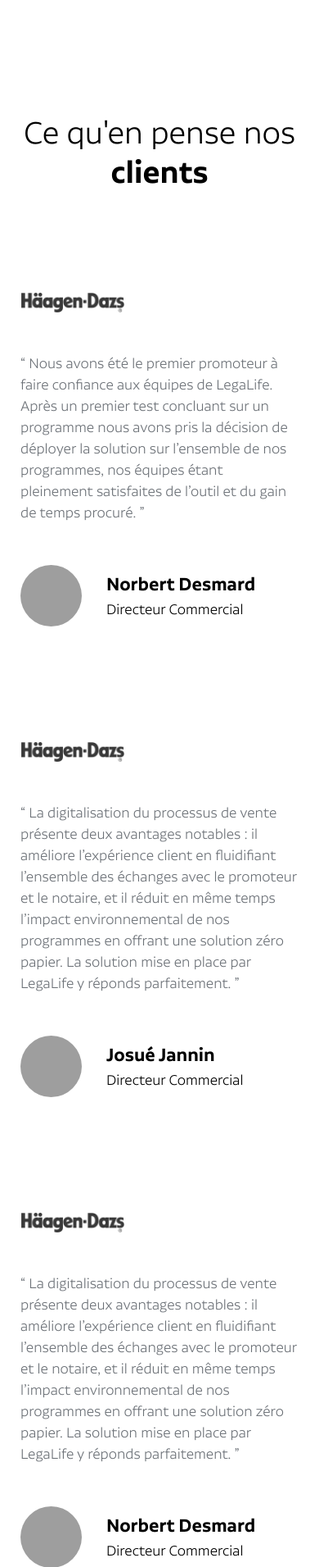
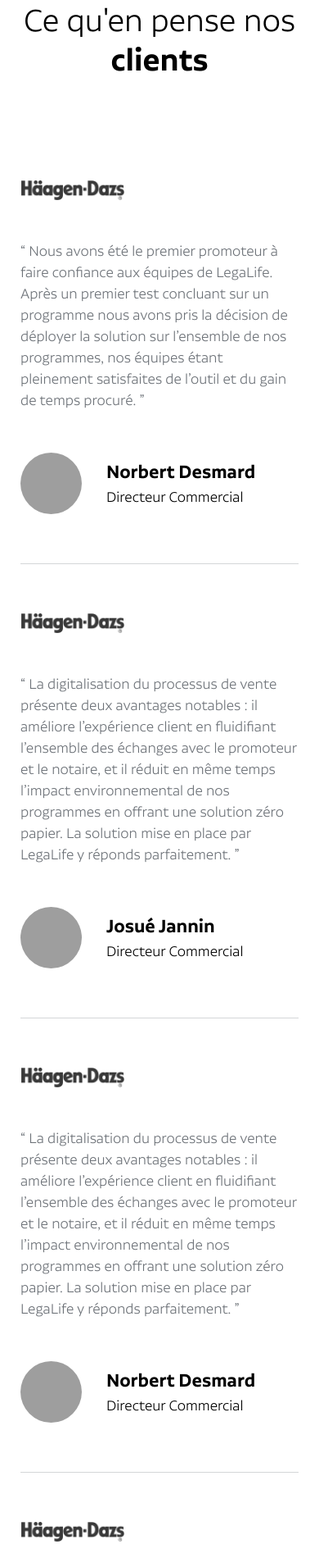
Before and after one commit to leonardchalvet/Unlatch, a PHP site: page /Front/clients.php in a window 390 px wide. Shown: the part 1909-3820 px from the top of the page at 82% size. Run offline with PHP 8.4, Linux system fonts and the light colour scheme; grey boxes are pictures that could not be loaded.

Commit message:
Front - Clients & Pres - Responsive

```diff
--- a/Front/style/scss/clients.scss
+++ b/Front/style/scss/clients.scss
@@ -216,15 +216,17 @@ main{
 			&:nth-last-child(1n + 3) {
 				margin-bottom: 140px;
 			}
+			&:before {
+				position: absolute;
+				top: 0;
+				left: -125px;
+				width: 1px;
+				height: 100%;
+				background-color: rgba($colorMain_5, .29);
+			}
 			&:nth-child(even) {
 				&:before {
 					content: " ";
-					position: absolute;
-					top: 0;
-					left: -125px;
-					width: 1px;
-					height: 100%;
-					background-color: rgba($colorMain_5, .29);
 				}
 			}
 			width: 380px;
@@ -318,6 +320,72 @@ main{
 	}
 }
 
+@media screen and (max-width: $breakPoint_mobile) {
+
+	#section-cover {
+		.container-text {
+			p {
+				width: 100%;
+			}
+			.container-quotes {
+				.obj-1 {
+					top: 40px;
+					left: 25px;
+				}
+				.container-el {
+					height: 950px;
+					.el {
+						q {
+							top: 120px;
+							width: calc(100% - 55px);
+						}
+					}
+				}
+			}
+		}
+		.container-img {
+			margin-top: 25px;
+			height: 350px;
+			.el {
+				img {
+
+				}
+				.container-infos {
+					width: 100%;
+					padding-left: 10px;
+					.name {
+
+					}
+					.job {
+
+					}
+				}
+			}
+		}
+	}
+
+	#section-clients {
+		.container-el {
+			.el {
+				width: 100%;
+				&:nth-last-child(1n + 2) {
+					margin-bottom: 120px;
+				}
+				&:not(:first-child) {
+					&:before {
+						content: " ";
+						height: 1px;
+						width: 100%;
+						left: 0;
+						top: -60px;
+					}
+				}
+			}
+		}
+	}
+
+}
+
 /*=======================================
 =            END PAGE CLIENTS           =
 ========================================*/
```
Also changed, not shown: Front/style/scss/press.scss (+57 -6 lines), Front/style/css/clients.css, Front/style/css/press.css.
